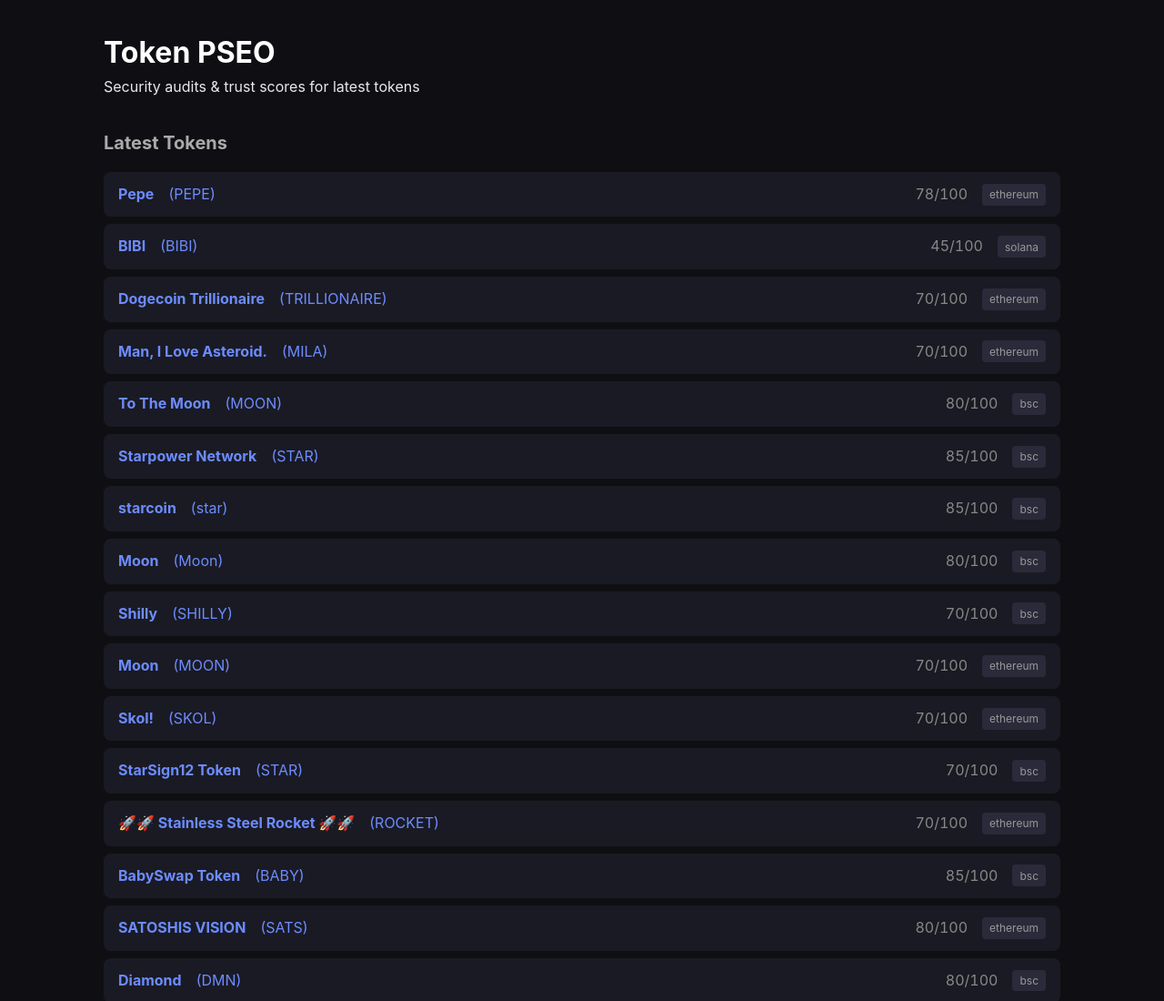
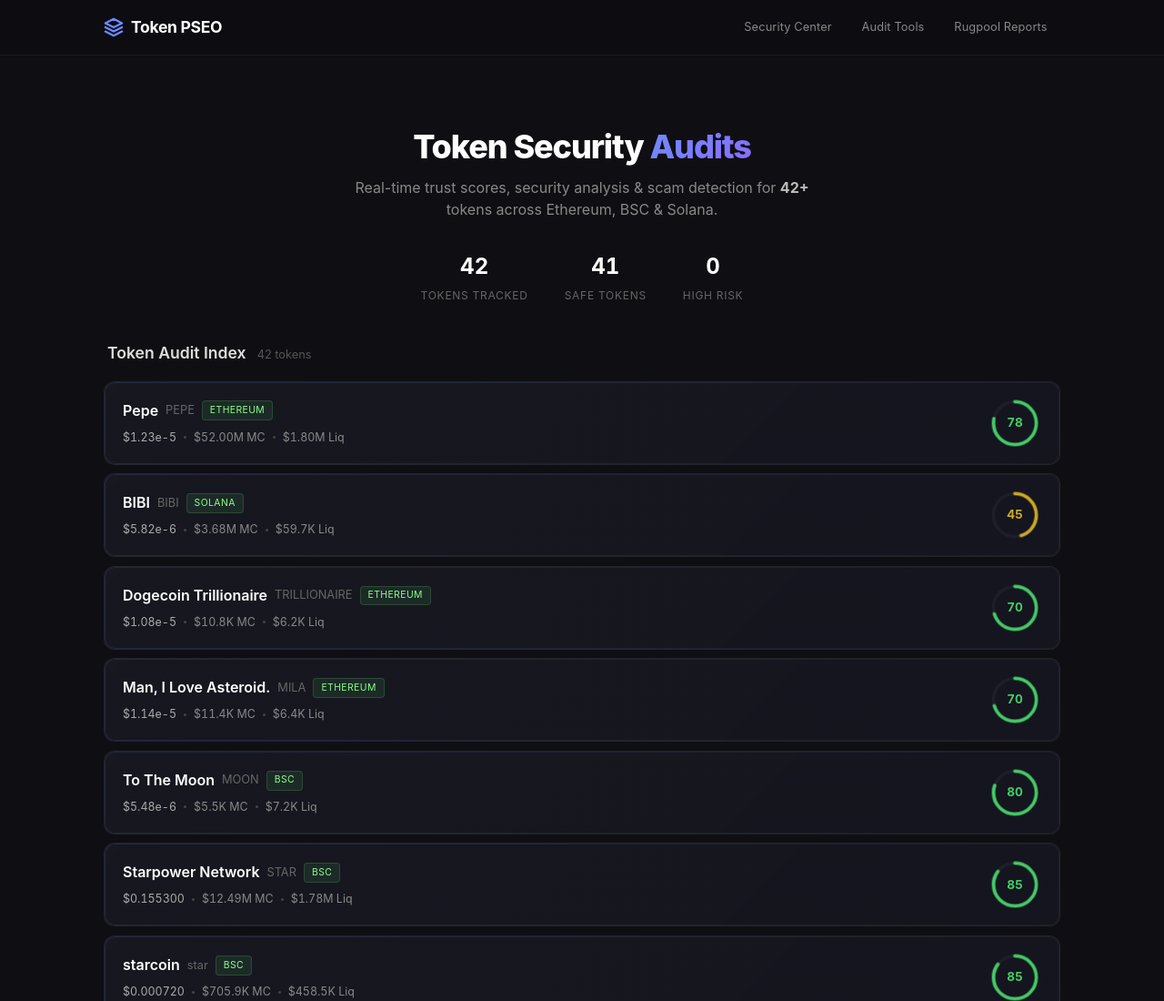
Before and after one commit to professionalses-hash/token-pseo, an Astro site: page / in a window 1280 px wide. Shown: the top 1100 px of the page at 91% size. Built offline with nearby package versions, Linux system fonts and the light colour scheme; Astro itself is replaced by a stand-in of ours.

Commit message:
Redesign homepage: nav bar, token cards with ring gauges, new pages

```diff
--- /dev/null
+++ b/src/components/NavBar.astro
@@ -0,0 +1,68 @@
+---
+---
+
+<nav class="navbar">
+  <div class="nav-inner">
+    <a href="/" class="logo">
+      <svg width="22" height="22" viewBox="0 0 24 24" fill="none" stroke="#6c8cff" stroke-width="2.5" stroke-linecap="round" stroke-linejoin="round">
+        <path d="M12 2L2 7l10 5 10-5-10-5z"/>
+        <path d="M2 17l10 5 10-5"/>
+        <path d="M2 12l10 5 10-5"/>
+      </svg>
+      Token PSEO
+    </a>
+    <div class="nav-links">
+      <a href="/security">Security Center</a>
+      <a href="/audit">Audit Tools</a>
+      <a href="/rugpool">Rugpool Reports</a>
+    </div>
+  </div>
+</nav>
+
+<style>
+  .navbar {
+    background: rgba(12, 12, 18, 0.92);
+    backdrop-filter: blur(14px);
+    -webkit-backdrop-filter: blur(14px);
+    border-bottom: 1px solid rgba(255,255,255,0.06);
+    position: sticky;
+    top: 0;
+    z-index: 100;
+  }
+  .nav-inner {
+    max-width: 1100px;
+    margin: 0 auto;
+    padding: 0 1.5rem;
+    display: flex;
+    align-items: center;
+    justify-content: space-between;
+    height: 60px;
+  }
+  .logo {
+    display: flex;
+    align-items: center;
+    gap: 0.5rem;
+    font-size: 1.1rem;
+    font-weight: 700;
+    color: #fff;
+    letter-spacing: -0.02em;
+  }
+  .logo:hover { text-decoration: none; opacity: 0.9; }
+  .nav-links {
+    display: flex;
+    gap: 0.25rem;
+  }
+  .nav-links a {
+    font-size: 0.8rem;
+    color: #888;
+    padding: 0.4rem 0.9rem;
+    border-radius: 6px;
+    transition: all 0.2s;
+    letter-spacing: 0.01em;
+  }
+  .nav-links a:hover {
+    color: #fff;
+    background: rgba(255,255,255,0.06);
+    text-decoration: none;
+  }
+</style>
--- /dev/null
+++ b/src/components/TokenCard.astro
@@ -0,0 +1,186 @@
+---
+interface Props {
+  name: string;
+  symbol: string;
+  network: string;
+  trustScore: number;
+  priceUsd: number;
+  marketCap: number;
+  liquidityUsd: number;
+  slug: string;
+}
+
+const { name, symbol, network, trustScore, priceUsd, marketCap, liquidityUsd, slug } = Astro.props;
+
+const scoreColor =
+  trustScore >= 86 ? "#4488ff" :
+  trustScore >= 70 ? "#44cc66" :
+  trustScore >= 31 ? "#ccaa22" :
+  "#dd4444";
+
+const pct = trustScore;
+
+function fmtPrice(n: number): string {
+  if (n < 0.0001) return `$${n.toExponential(2)}`;
+  if (n < 1) return `$${n.toFixed(6)}`;
+  return `$${n.toFixed(4)}`;
+}
+
+function fmt(n: number): string {
+  if (n >= 1e9) return `$${(n / 1e9).toFixed(2)}B`;
+  if (n >= 1e6) return `$${(n / 1e6).toFixed(2)}M`;
+  if (n >= 1e3) return `$${(n / 1e3).toFixed(1)}K`;
+  return `$${n.toFixed(2)}`;
+}
+---
+
+<a href={`/token/${slug}`} class="card">
+  <div class="card-body">
+    <div class="card-left">
+      <div class="token-head">
+        <span class="name">{name}</span>
+        <span class="symbol">{symbol}</span>
+        <span class="network">{network}</span>
+      </div>
+      <div class="token-meta">
+        <span class="meta-item price">{fmtPrice(priceUsd)}</span>
+        <span class="meta-divider"></span>
+        <span class="meta-item">{fmt(marketCap)} MC</span>
+        <span class="meta-divider"></span>
+        <span class="meta-item">{fmt(liquidityUsd)} Liq</span>
+      </div>
+    </div>
+    <div class="card-right">
+      <div class="ring-wrap">
+        <svg class="ring" viewBox="0 0 64 64" width="58" height="58">
+          <circle cx="32" cy="32" r="26" fill="none" stroke="#1e1e2a" stroke-width="4" />
+          <circle cx="32" cy="32" r="26" fill="none" stroke={scoreColor} stroke-width="4"
+            stroke-linecap="round" stroke-dasharray={`${(pct / 100) * 163.36} 163.36`}
+            stroke-dashoffset="0" transform="rotate(-90 32 32)"
+            class="ring-arc" />
+        </svg>
+        <span class="ring-score" style={`color: ${scoreColor}`}>{trustScore}</span>
+      </div>
+    </div>
+  </div>
+</a>
+
+<style>
+  .card {
+    display: block;
+    background: linear-gradient(135deg, rgba(26,26,36,0.8) 0%, rgba(22,22,32,0.9) 100%);
+    border: 1px solid rgba(255,255,255,0.06);
+    border-radius: 12px;
+    transition: all 0.3s ease;
+    position: relative;
+    overflow: hidden;
+  }
+  .card::before {
+    content: '';
+    position: absolute;
+    inset: 0;
+    border-radius: 12px;
+    padding: 1px;
+    background: linear-gradient(135deg, rgba(108,140,255,0.15), rgba(255,255,255,0.04));
+    -webkit-mask: linear-gradient(#fff 0 0) content-box, linear-gradient(#fff 0 0);
+    -webkit-mask-composite: xor;
+    mask-composite: exclude;
+    pointer-events: none;
+  }
+  .card:hover {
+    border-color: rgba(108,140,255,0.2);
+    transform: translateY(-2px);
+    background: linear-gradient(135deg, rgba(30,30,42,0.9) 0%, rgba(26,26,38,0.95) 100%);
+    text-decoration: none;
+  }
+  .card:hover::before {
+    background: linear-gradient(135deg, rgba(108,140,255,0.3), rgba(255,255,255,0.08));
+  }
+  .card-body {
+    display: flex;
+    align-items: center;
+    justify-content: space-between;
+    padding: 1rem 1.25rem;
+    gap: 1rem;
+  }
+  .card-left {
+    display: flex;
+    flex-direction: column;
+    gap: 0.4rem;
+    min-width: 0;
+  }
+  .token-head {
+    display: flex;
+    align-items: center;
+    gap: 0.5rem;
+    flex-wrap: wrap;
+  }
+  .name {
+    font-size: 1rem;
+    font-weight: 600;
+    color: #fff;
+  }
+  .symbol {
+    font-size: 0.8rem;
+    color: #666;
+  }
+  .network {
+    font-size: 0.65rem;
+    background: rgba(42,90,58,0.3);
+    color: #8f8;
+    padding: 0.1rem 0.5rem;
+    border-radius: 4px;
+    text-transform: uppercase;
+    letter-spacing: 0.04em;
+    border: 1px solid rgba(136,255,136,0.15);
+  }
+  .token-meta {
+    display: flex;
+    align-items: center;
+    gap: 0.5rem;
+    flex-wrap: wrap;
+  }
+  .meta-item {
+    font-size: 0.78rem;
+    color: #888;
+    font-variant-numeric: tabular-nums;
+  }
+  .meta-item.price {
+    color: #aaa;
+  }
+  .meta-divider {
+    width: 3px;
+    height: 3px;
+    border-radius: 50%;
+    background: #444;
+  }
+  .card-right {
+    flex-shrink: 0;
+  }
+  .ring-wrap {
+    position: relative;
+    width: 58px;
+    height: 58px;
+    display: flex;
+    align-items: center;
+    justify-content: center;
+  }
+  .ring {
+    display: block;
+  }
+  .ring-arc {
+    animation: sweep 1.2s ease-out forwards;
+    opacity: 0;
+    animation-fill-mode: forwards;
+  }
+  @keyframes sweep {
+    0% { opacity: 1; }
+    100% { opacity: 1; }
+  }
+  .ring-score {
+    position: absolute;
+    font-size: 0.85rem;
+    font-weight: 700;
+    font-variant-numeric: tabular-nums;
+  }
+</style>
--- a/src/layouts/BaseLayout.astro
+++ b/src/layouts/BaseLayout.astro
@@ -1,4 +1,6 @@
 ---
+import NavBar from "../components/NavBar.astro";
+
 interface Props {
   title: string;
   description: string;
@@ -29,6 +31,7 @@ const { title, description } = Astro.props;
     </style>
   </head>
   <body>
+    <NavBar />
     <div class="container">
       <slot />
     </div>
--- /dev/null
+++ b/src/pages/audit.astro
@@ -0,0 +1,31 @@
+---
+import BaseLayout from "../layouts/BaseLayout.astro";
+---
+
+<BaseLayout title="Audit Tools — Token PSEO" description="Free token audit tools: check any contract for security risks, scams, and red flags.">
+  <section class="page">
+    <h1>Audit Tools</h1>
+    <p class="desc">Paste any contract address to run a comprehensive audit powered by GoPlus, DexScreener, and on-chain data.</p>
+    <div class="search-box">
+      <input type="text" placeholder="Enter contract address..." disabled />
+      <button disabled>Audit</button>
+    </div>
+    <p class="note">Coming soon — enter any token address for an instant security report.</p>
+  </section>
+</BaseLayout>
+
+<style>
+  .page { padding: 2rem 0; }
+  h1 { font-size: 1.75rem; color: #fff; margin-bottom: 0.5rem; }
+  .desc { color: #888; margin-bottom: 2rem; max-width: 600px; }
+  .search-box { display: flex; gap: 0.5rem; max-width: 480px; }
+  .search-box input {
+    flex: 1; padding: 0.6rem 1rem; border-radius: 8px; border: 1px solid #2a2a3a;
+    background: #1a1a24; color: #888; font-size: 0.85rem; outline: none;
+  }
+  .search-box button {
+    padding: 0.6rem 1.25rem; border-radius: 8px; border: none;
+    background: #3a3a4a; color: #666; font-size: 0.85rem; cursor: not-allowed;
+  }
+  .note { font-size: 0.8rem; color: #555; margin-top: 1rem; }
+</style>
--- a/src/pages/index.astro
+++ b/src/pages/index.astro
@@ -1,5 +1,6 @@
 ---
 import BaseLayout from "../layouts/BaseLayout.astro";
+import TokenCard from "../components/TokenCard.astro";
 
 const tokens = Object.values(
   import.meta.glob("../../data/tokens.json", { eager: true })
@@ -8,49 +9,130 @@ const tokens = Object.values(
 const tokenList = tokens.slice(0, 50);
 ---
 
-<BaseLayout title="Token PSEO - Security Audits & Scam Check" description="Live security analysis and trust scores for the latest tokens across Ethereum, BSC, and Solana.">
-  <header>
-    <h1>Token PSEO</h1>
-    <p>Security audits & trust scores for latest tokens</p>
-  </header>
+<BaseLayout title="Token PSEO — Security Audits & Trust Scores" description="Live security analysis and trust scores for the latest tokens across Ethereum, BSC, and Solana.">
+  <section class="hero">
+    <h1>Token Security <span class="hl">Audits</span></h1>
+    <p class="sub">Real-time trust scores, security analysis & scam detection for <strong>{tokenList.length}+</strong> tokens across Ethereum, BSC & Solana.</p>
+    <div class="hero-stats">
+      <div class="hero-stat">
+        <span class="hero-num">{tokenList.length}</span>
+        <span class="hero-label">Tokens Tracked</span>
+      </div>
+      <div class="hero-stat">
+        <span class="hero-num">{tokenList.filter(t => t.trustScore >= 70).length}</span>
+        <span class="hero-label">Safe Tokens</span>
+      </div>
+      <div class="hero-stat">
+        <span class="hero-num">{tokenList.filter(t => t.trustScore < 31).length}</span>
+        <span class="hero-label">High Risk</span>
+      </div>
+    </div>
+  </section>
 
-  <section>
-    <h2>Latest Tokens</h2>
-    {tokenList.length === 0 && <p>No tokens loaded yet. Run the scraper first.</p>}
-    <ul>
+  <section class="list">
+    <div class="list-header">
+      <h2>Token Audit Index</h2>
+      <span class="list-count">{tokenList.length} tokens</span>
+    </div>
+    {tokenList.length === 0 && <p class="empty">No tokens loaded yet. Run the scraper first.</p>}
+    <div class="grid">
       {tokenList.map((t) => (
-        <li>
-          <a href={`/token/${t.slug}`}>
-            <strong>{t.name}</strong> ({t.symbol})
-            <span class="score" data-score={t.trustScore}>{t.trustScore}/100</span>
-            <span class="network">{t.network || t.chain}</span>
-          </a>
-        </li>
+        <TokenCard
+          name={t.name}
+          symbol={t.symbol}
+          network={t.network || t.chain}
+          trustScore={t.trustScore}
+          priceUsd={t.market.priceUsd}
+          marketCap={t.market.marketCap}
+          liquidityUsd={t.market.liquidityUsd}
+          slug={t.slug}
+        />
       ))}
-    </ul>
+    </div>
   </section>
 </BaseLayout>
 
 <style>
-  header { margin-bottom: 2rem; }
-  h1 { font-size: 2rem; color: #fff; }
-  h2 { font-size: 1.25rem; margin-bottom: 1rem; color: #aaa; }
-  ul { list-style: none; display: grid; gap: 0.5rem; }
-  li a {
-    display: flex; align-items: center; gap: 1rem;
-    padding: 0.75rem 1rem; background: #1a1a24; border-radius: 8px;
-    transition: background 0.2s;
+  .hero {
+    text-align: center;
+    padding: 3rem 0 2.5rem;
   }
-  li a:hover { background: #24243a; text-decoration: none; }
-  .score {
-    margin-left: auto; font-variant-numeric: tabular-nums;
-    color: var(--score-color, #888);
+  h1 {
+    font-size: 2.25rem;
+    font-weight: 800;
+    color: #fff;
+    letter-spacing: -0.03em;
+    line-height: 1.15;
   }
-  span[data-score] {
-    --score-color: hsl(calc(var(--score) * 1.2), 80%, 55%);
+  .hl {
+    background: linear-gradient(135deg, #6c8cff, #8c6cff);
+    -webkit-background-clip: text;
+    -webkit-text-fill-color: transparent;
+    background-clip: text;
   }
-  .network {
-    font-size: 0.75rem; background: #2a2a3a; padding: 0.15rem 0.5rem;
-    border-radius: 4px; color: #999;
+  .sub {
+    margin-top: 0.75rem;
+    font-size: 1rem;
+    color: #888;
+    max-width: 550px;
+    margin-left: auto;
+    margin-right: auto;
+    line-height: 1.5;
+  }
+  .sub strong { color: #bbb; }
+  .hero-stats {
+    display: flex;
+    justify-content: center;
+    gap: 2.5rem;
+    margin-top: 2rem;
+  }
+  .hero-stat {
+    display: flex;
+    flex-direction: column;
+    align-items: center;
+  }
+  .hero-num {
+    font-size: 1.5rem;
+    font-weight: 700;
+    color: #fff;
+    font-variant-numeric: tabular-nums;
+  }
+  .hero-label {
+    font-size: 0.75rem;
+    color: #666;
+    text-transform: uppercase;
+    letter-spacing: 0.06em;
+    margin-top: 0.15rem;
+  }
+  .list-header {
+    display: flex;
+    align-items: baseline;
+    gap: 0.75rem;
+    margin-bottom: 1rem;
+    padding: 0 0.25rem;
+  }
+  .list-header h2 {
+    font-size: 1.1rem;
+    font-weight: 600;
+    color: #ddd;
+  }
+  .list-count {
+    font-size: 0.8rem;
+    color: #555;
+  }
+  .grid {
+    display: flex;
+    flex-direction: column;
+    gap: 0.6rem;
+  }
+  .empty {
+    text-align: center;
+    color: #666;
+    padding: 3rem 0;
+  }
+  @media (max-width: 600px) {
+    h1 { font-size: 1.75rem; }
+    .hero { padding: 2rem 0 1.5rem; }
+    .hero-stats { gap: 1.5rem; }
   }
 </style>
--- /dev/null
+++ b/src/pages/rugpool.astro
@@ -0,0 +1,44 @@
+---
+import BaseLayout from "../layouts/BaseLayout.astro";
+
+const tokens = Object.values(
+  import.meta.glob("../../data/tokens.json", { eager: true })
+).map((m) => m.default).flat();
+
+const rugRisk = tokens.filter(t => t.trustScore < 31).sort((a, b) => a.trustScore - b.trustScore);
+---
+
+<BaseLayout title="Rugpool Reports — Token PSEO" description="Track high-risk tokens, potential scams, and rugpool warnings across all networks.">
+  <section class="page">
+    <h1>Rugpool Reports</h1>
+    <p class="desc">Tokens flagged as high-risk by our analysis engine. These show critical security warnings.</p>
+    {rugRisk.length === 0 && <p class="empty">No high-risk tokens detected in current scan data.</p>}
+    <div class="list">
+      {rugRisk.map((t) => (
+        <a href={`/token/${t.slug}`} class="item">
+          <span class="name">{t.name} <span class="sym">({t.symbol})</span></span>
+          <span class="score">{t.trustScore}/100</span>
+          <span class="network">{t.network || t.chain}</span>
+        </a>
+      ))}
+    </div>
+  </section>
+</BaseLayout>
+
+<style>
+  .page { padding: 2rem 0; }
+  h1 { font-size: 1.75rem; color: #fff; margin-bottom: 0.5rem; }
+  .desc { color: #888; margin-bottom: 2rem; }
+  .list { display: flex; flex-direction: column; gap: 0.5rem; }
+  .item {
+    display: flex; align-items: center; gap: 1rem;
+    padding: 0.75rem 1rem; background: #1a1a24; border-radius: 8px;
+    border: 1px solid rgba(221,68,68,0.2); transition: background 0.2s;
+  }
+  .item:hover { background: #24243a; text-decoration: none; }
+  .name { font-size: 0.9rem; color: #ddd; }
+  .sym { color: #666; font-size: 0.8rem; }
+  .score { margin-left: auto; color: #dd4444; font-weight: 600; }
+  .network { font-size: 0.7rem; color: #666; background: #2a2a3a; padding: 0.1rem 0.5rem; border-radius: 4px; }
+  .empty { color: #666; text-align: center; padding: 3rem 0; }
+</style>
--- /dev/null
+++ b/src/pages/security.astro
@@ -0,0 +1,37 @@
+---
+import BaseLayout from "../layouts/BaseLayout.astro";
+---
+
+<BaseLayout title="Security Center — Token PSEO" description="Comprehensive token security analysis tools and resources.">
+  <section class="page">
+    <h1>Security Center</h1>
+    <p class="desc">In-depth security analysis tools for token contracts across Ethereum, BSC, and Solana.</p>
+    <div class="cards">
+      <div class="card">
+        <h2>Contract Audit</h2>
+        <p>Run a full security audit on any token contract address.</p>
+      </div>
+      <div class="card">
+        <h2>Liquidity Check</h2>
+        <p>Verify liquidity locks, burns, and pool health in real-time.</p>
+      </div>
+      <div class="card">
+        <h2>Honeypot Scanner</h2>
+        <p>Detect sell restrictions, high taxes, and malicious token patterns.</p>
+      </div>
+    </div>
+  </section>
+</BaseLayout>
+
+<style>
+  .page { padding: 2rem 0; }
+  h1 { font-size: 1.75rem; color: #fff; margin-bottom: 0.5rem; }
+  .desc { color: #888; margin-bottom: 2rem; }
+  .cards { display: grid; gap: 1rem; grid-template-columns: repeat(auto-fill, minmax(280px, 1fr)); }
+  .card {
+    background: #1a1a24; border-radius: 10px; padding: 1.5rem;
+    border: 1px solid rgba(255,255,255,0.06);
+  }
+  .card h2 { font-size: 1rem; color: #fff; margin-bottom: 0.5rem; }
+  .card p { font-size: 0.85rem; color: #888; line-height: 1.5; }
+</style>
```
